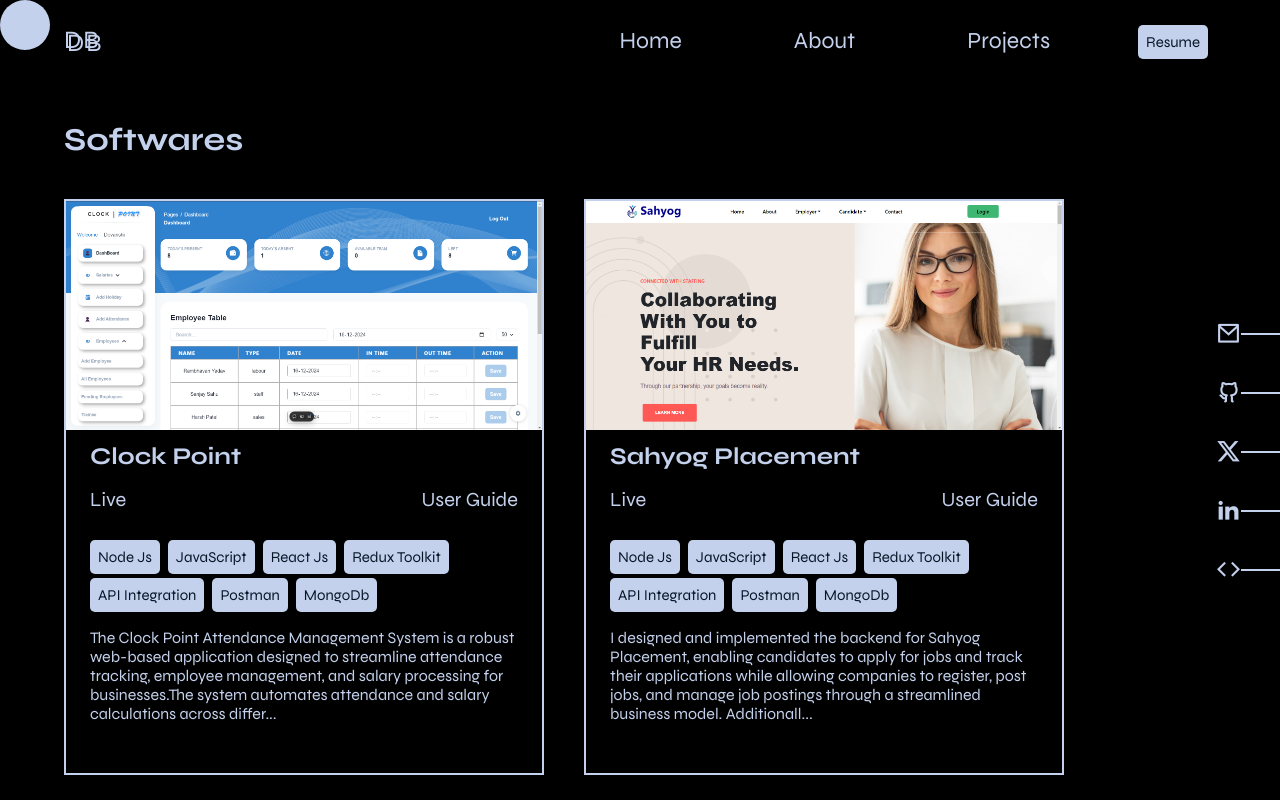
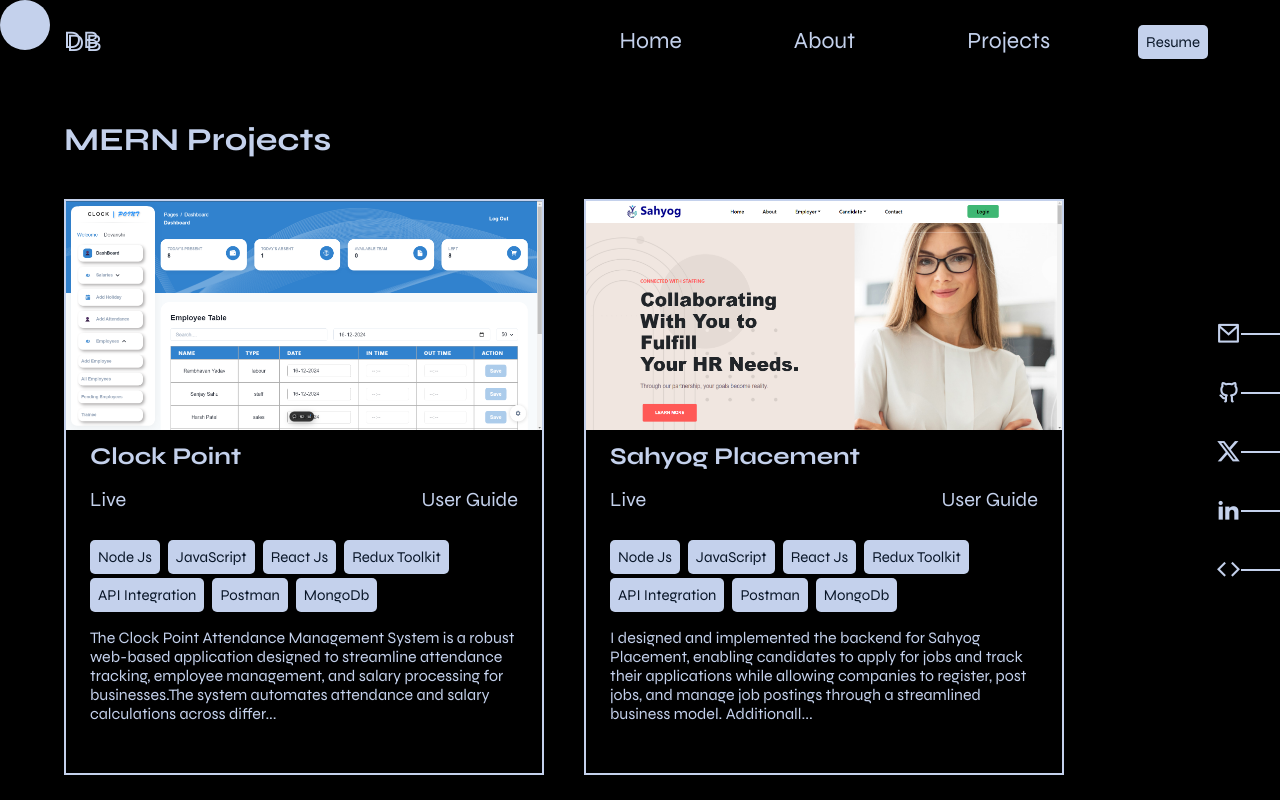
Before and after one commit to Devanshi-Bilthare/Portfolio, a React (Create React App) app: page /project in a window 1280 px wide. Built offline with nearby package versions, Linux system fonts and the light colour scheme; a web font is replaced by a local one.

Commit message:
added project heading

```diff
--- a/src/Pages/Project/Softwares.jsx
+++ b/src/Pages/Project/Softwares.jsx
@@ -4,7 +4,7 @@ import projectData from './ProjectData';
 function Softwares() {
   return (
     <div id="projects">
-    <h1>Softwares</h1>
+    <h1>MERN Projects</h1>
 <div className="projects_container">
 {projectData.map((project, index) => (
     project.type === 'software' ? (
```
